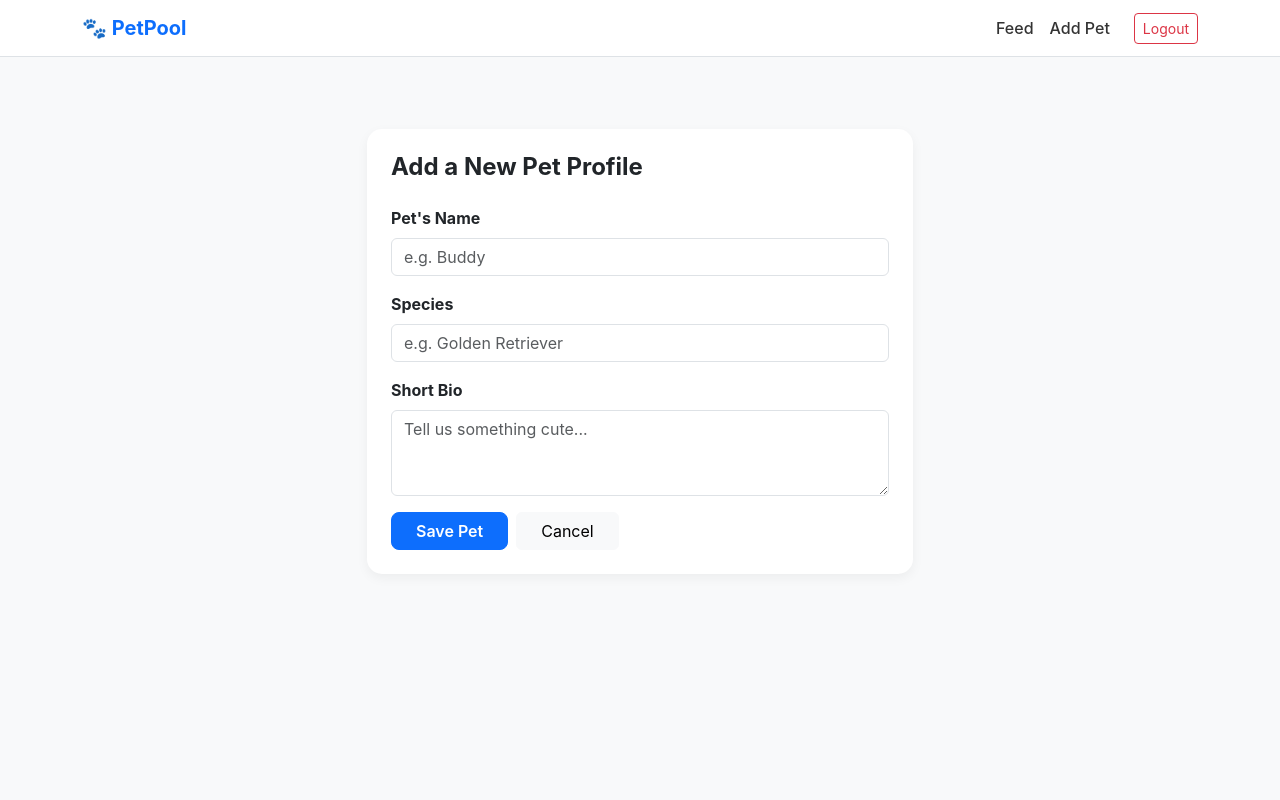
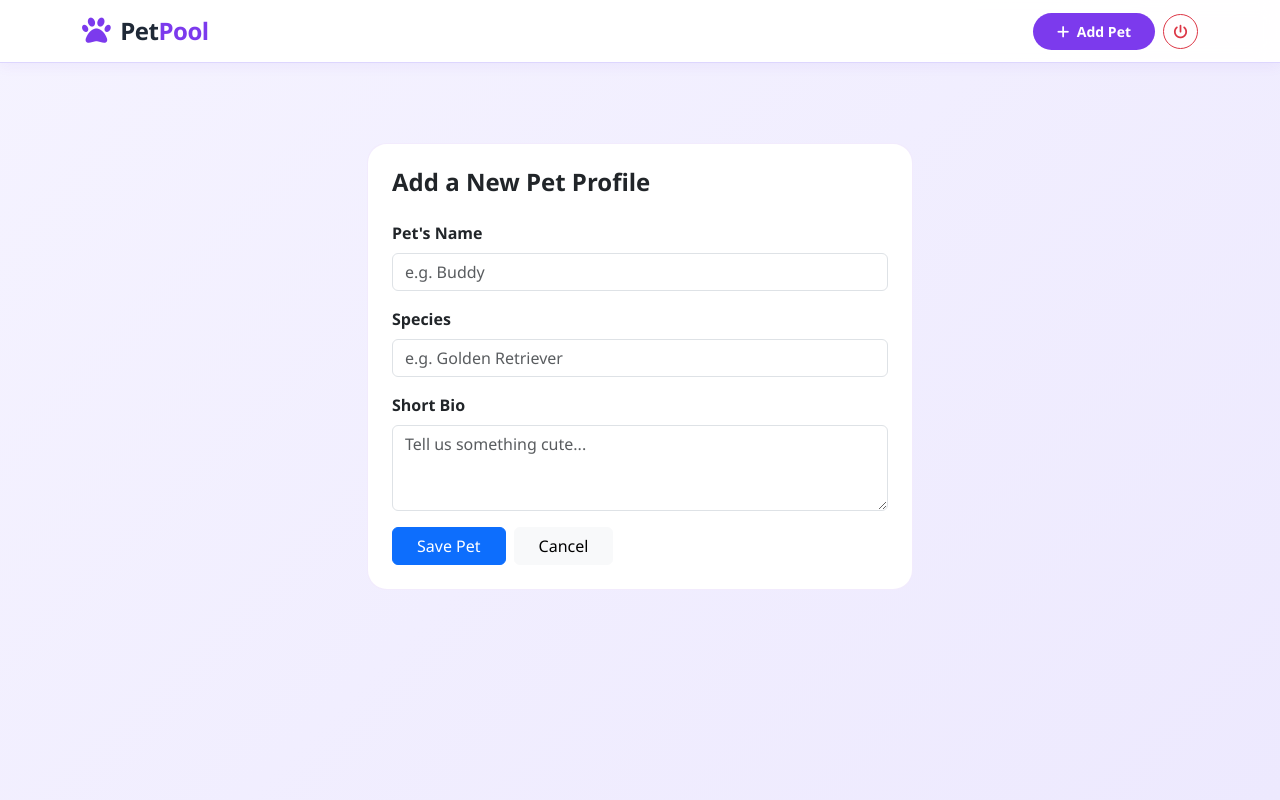
Before and after one commit to ftargaryen/petpool-mvp, a Django app: page /create-pet/ in a window 1280 px wide. Run offline with Django 5.2, Linux system fonts and the light colour scheme; a user stored in the database is signed in.

Commit message:
Final Update: Premium Purple UI, Search functionality, and Font Awesome icons

```diff
--- a/core/templates/core/base.html
+++ b/core/templates/core/base.html
@@ -3,49 +3,93 @@
 <head>
     <meta charset="UTF-8">
     <meta name="viewport" content="width=device-width, initial-scale=1.0">
-    <title>PetPool | Social for Pets</title>
-    <!-- Bootstrap 5 CSS -->
+    <title>PetPool MVP</title>
     <link href="https://cdn.jsdelivr.net/npm/bootstrap@5.3.0/dist/css/bootstrap.min.css" rel="stylesheet">
+    <link rel="stylesheet" href="https://cdnjs.cloudflare.com/ajax/libs/font-awesome/6.4.0/css/all.min.css">
     <style>
-        body { background-color: #f8f9fa; font-family: 'Inter', -apple-system, sans-serif; }
-        .navbar { background-color: #ffffff !important; border-bottom: 1px solid #dee2e6; }
-        .nav-link { color: #333 !important; font-weight: 500; }
-        .btn-primary { border-radius: 8px; font-weight: 600; }
-        .card { border-radius: 15px; border: none; box-shadow: 0 4px 12px rgba(0,0,0,0.05); }
+        /* Modern Purple Theme */
+        body {
+            background: linear-gradient(135deg, #f5f3ff 0%, #ede9fe 100%);
+            min-height: 100vh;
+            font-family: 'Segoe UI', system-ui, -apple-system, sans-serif;
+        }
+
+        /* Premium Navbar */
+        .navbar {
+            background: rgba(255, 255, 255, 0.95);
+            backdrop-filter: blur(10px);
+            border-bottom: 1px solid #ddd6fe;
+            box-shadow: 0 4px 12px rgba(109, 40, 217, 0.05);
+        }
+
+        .navbar-brand { font-size: 1.5rem; letter-spacing: -0.5px; }
+
+        /* Purple Logo Icon */
+        .logo-icon {
+            color: #7c3aed;
+            margin-right: 10px;
+            font-size: 1.8rem;
+        }
+
+        .brand-text-main { color: #1f2937; }
+        .brand-text-sub { color: #7c3aed; }
+
+        /* Purple Buttons */
+        .btn-purple {
+            background-color: #7c3aed;
+            color: white;
+            border-radius: 25px;
+            padding: 8px 24px;
+            font-weight: 600;
+            border: none;
+            transition: all 0.3s ease;
+        }
+        .btn-purple:hover {
+            background-color: #6d28d9;
+            color: white;
+            transform: translateY(-1px);
+            box-shadow: 0 4px 12px rgba(124, 58, 237, 0.3);
+        }
+
+        .btn-outline-purple {
+            color: #7c3aed;
+            border: 2px solid #7c3aed;
+            border-radius: 25px;
+            font-weight: 600;
+        }
+
+        .card {
+            border-radius: 20px;
+            border: 1px solid rgba(124, 58, 237, 0.1);
+            background: white;
+        }
     </style>
 </head>
 <body>
     <nav class="navbar navbar-expand-lg sticky-top mb-4">
         <div class="container">
-            <a class="navbar-brand fw-bold text-primary" href="{% url 'feed' %}">🐾 PetPool</a>
-            <button class="navbar-toggler" type="button" data-bs-toggle="collapse" data-bs-target="#navbarNav">
-                <span class="navbar-toggler-icon"></span>
-            </button>
-            <div class="collapse navbar-collapse" id="navbarNav">
-                <ul class="navbar-nav ms-auto align-items-center">
-                    {% if user.is_authenticated %}
-                        <li class="nav-item"><a class="nav-link" href="{% url 'feed' %}">Feed</a></li>
-                        <li class="nav-item"><a class="nav-link" href="{% url 'create_pet' %}">Add Pet</a></li>
-                        <li class="nav-item ms-lg-3">
-                            <form action="{% url 'logout' %}" method="post">
-                                {% csrf_token %}
-                                <button type="submit" class="btn btn-outline-danger btn-sm">Logout</button>
-                            </form>
-                        </li>
-                    {% else %}
-                        <li class="nav-item"><a class="nav-link" href="{% url 'login' %}">Login</a></li>
-                        <li class="nav-item"><a class="btn btn-primary btn-sm ms-lg-2" href="{% url 'register' %}">Sign Up</a></li>
-                    {% endif %}
-                </ul>
+            <a class="navbar-brand fw-bold d-flex align-items-center" href="{% url 'feed' %}">
+                <i class="fa-solid fa-paw logo-icon"></i>
+                <span class="brand-text-main">Pet</span><span class="brand-text-sub">Pool</span>
+            </a>
+
+            <div class="ms-auto d-flex align-items-center">
+                {% if user.is_authenticated %}
+                    <a href="{% url 'create_pet' %}" class="btn btn-purple btn-sm me-2">
+                        <i class="fa-solid fa-plus me-1"></i> Add Pet
+                    </a>
+                    <a href="{% url 'logout' %}" class="btn btn-outline-danger btn-sm rounded-circle" style="width: 35px; height: 35px; padding: 0; line-height: 33px; text-align: center;">
+                        <i class="fa-solid fa-power-off"></i>
+                    </a>
+                {% else %}
+                    <a href="{% url 'login' %}" class="btn btn-purple btn-sm">Login</a>
+                {% endif %}
             </div>
         </div>
     </nav>
 
-    <div class="container">
+    <div class="container py-2">
         {% block content %}{% endblock %}
     </div>
-
-    <!-- Bootstrap JS -->
-    <script src="https://cdn.jsdelivr.net/npm/bootstrap@5.3.0/dist/js/bootstrap.bundle.min.js"></script>
 </body>
 </html>
--- a/core/templates/core/create_pet.html
+++ b/core/templates/core/create_pet.html
@@ -1,4 +1,4 @@
-{% extends "core/base.html" %}
+{% extends 'core/base.html' %}
 
 {% block content %}
 <div class="row justify-content-center pt-5">
--- a/core/templates/core/login.html
+++ b/core/templates/core/login.html
@@ -1,4 +1,4 @@
-{% extends "core/base.html" %}
+{% extends 'core/base.html' %}
 
 {% block content %}
 <div class="row justify-content-center pt-5">
--- a/core/templates/core/register.html
+++ b/core/templates/core/register.html
@@ -1,4 +1,4 @@
-{% extends "core/base.html" %}
+{% extends 'core/base.html' %}
 
 {% block content %}
 <div class="row justify-content-center pt-5">
--- a/core/views.py
+++ b/core/views.py
@@ -3,6 +3,7 @@ from django.contrib.auth import login, logout, authenticate
 from django.contrib.auth.forms import UserCreationForm, AuthenticationForm
 from django.contrib.auth.decorators import login_required
 from .models import Post, Pet
+from django.db.models import Q
 
 # 1. Registration View
 def register_view(request):
@@ -44,9 +45,10 @@ def create_pet(request):
         return redirect('feed')
     return render(request, 'core/create_pet.html')
 
-# 5. Social Feed & Post Creation
+# 5. Social Feed, Search & Post Creation
 @login_required
 def feed(request):
+    # Handle New Post Creation
     if request.method == 'POST':
         caption = request.POST.get('caption')
         image = request.FILES.get('image')
@@ -54,10 +56,20 @@ def feed(request):
             Post.objects.create(author=request.user, caption=caption, image=image)
             return redirect('feed')
 
-    posts = Post.objects.all().order_by('-created_at')
-    user_pets = Pet.objects.filter(owner=request.user) # Keeps your sidebar working
+    # Handle Search Functionality
+    query = request.GET.get('q')
+    if query:
+        posts = Post.objects.filter(
+            Q(caption__icontains=query) |
+            Q(author__username__icontains=query)
+        ).order_by('-created_at')
+    else:
+        posts = Post.objects.all().order_by('-created_at')
+
+    user_pets = Pet.objects.filter(owner=request.user)
 
     return render(request, 'core/feed.html', {
         'posts': posts,
-        'user_pets': user_pets
+        'user_pets': user_pets,
+        'search_query': query
     })
--- a/petpool_project/settings.py
+++ b/petpool_project/settings.py
@@ -11,8 +11,8 @@ SECRET_KEY = 'django-insecure-u9%b2mca0_)2#!)y^-+)^8yof()p90%oi_n00=&k5vq!ajcusa
 # SECURITY WARNING: don't run with debug turned on in production!
 DEBUG = True
 
-# Allows Render to host your site
-ALLOWED_HOSTS = ['*']
+# UPDATED: Specifically for your PythonAnywhere domain
+ALLOWED_HOSTS = ['frank816.pythonanywhere.com', 'localhost', '127.0.0.1']
 
 # Application definition
 INSTALLED_APPS = [
@@ -82,7 +82,6 @@ USE_I18N = True
 USE_TZ = True
 
 # --- LOGIN FIXES ---
-# This stops the 404 /accounts/login/ errors
 LOGIN_URL = 'login'
 LOGIN_REDIRECT_URL = 'feed'
 LOGOUT_REDIRECT_URL = 'login'
@@ -90,6 +89,7 @@ LOGOUT_REDIRECT_URL = 'login'
 # Static files (CSS, JavaScript)
 STATIC_URL = '/static/'
 STATIC_ROOT = os.path.join(BASE_DIR, 'staticfiles')
+# Static files storage for Whitenoise
 STATICFILES_STORAGE = 'whitenoise.storage.CompressedManifestStaticFilesStorage'
 
 # Media files (Uploaded Pet Images)
```
Also changed, not shown: core/templates/core/feed.html (+32 -49 lines), db.sqlite3.
